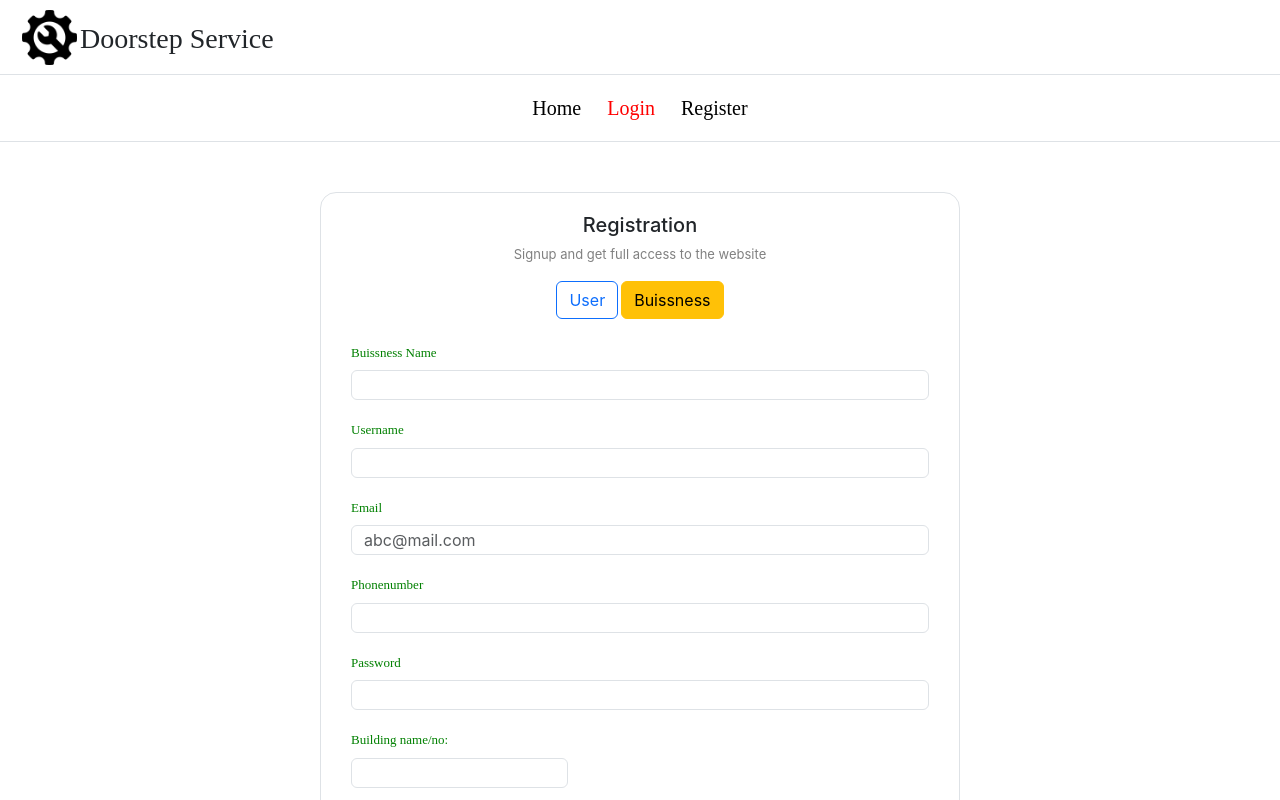
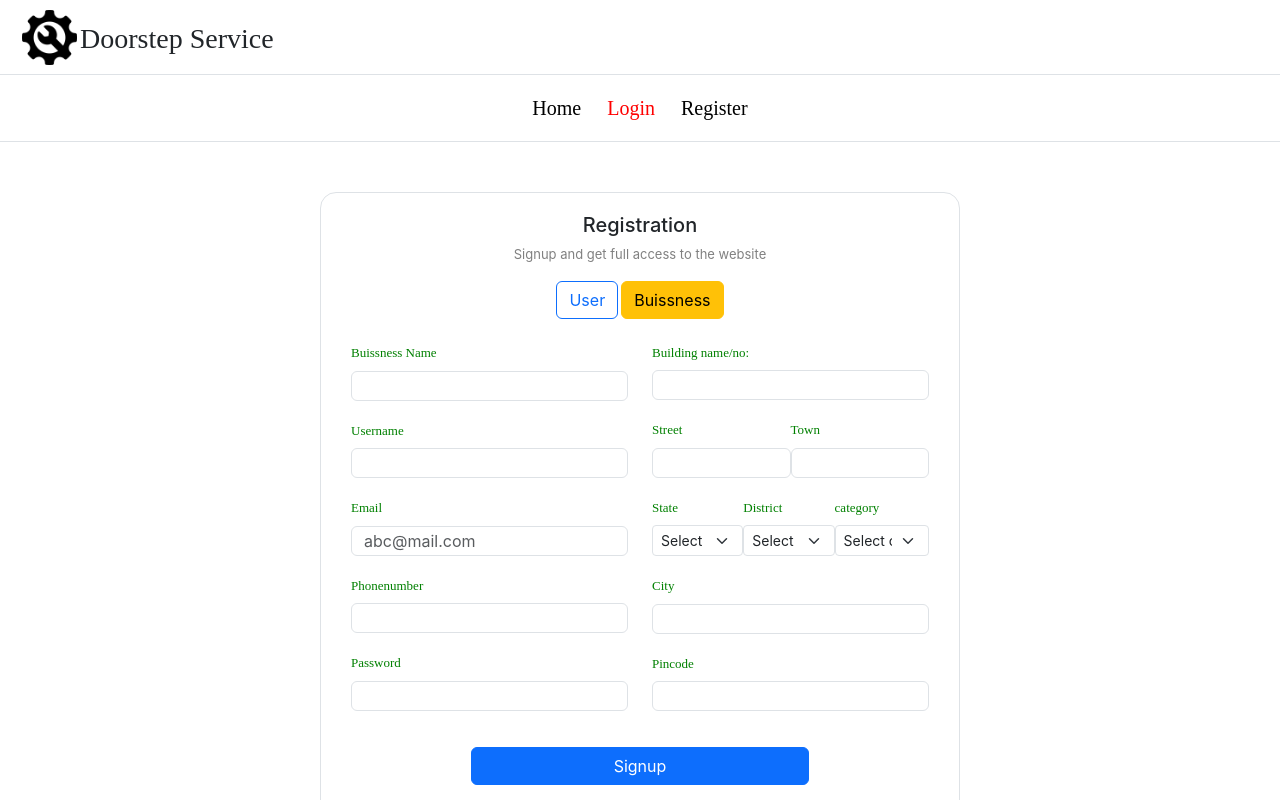
Before and after one commit to nivedpk21/Doorstepservice, a React (Create React App) app in the folder client/: page /register in a window 1280 px wide. Both pictures are taken after a click on the button "Buissness". Shown: the top 800 px of the page. Built offline with nearby package versions, Linux system fonts and the light colour scheme.

Commit message:
made changes to business registration

```diff
--- a/client/src/pages/Registration.js
+++ b/client/src/pages/Registration.js
@@ -471,8 +471,8 @@ export default function Registration() {
           // -----------------buissness form---------------------------------------------------------------------------------
           <>
             <div class="row justify-content-center align-items-center ">
-              <div class="col-6 col-sm-12 col-md-12 col-lg-6" style={{width:"100%"}}>
-                <div >
+              <div class="col-6 col-sm-12 col-md-12 col-lg-6" >
+                <div>
                   {/* form ---------------------------------------------------*/}
                   <div class="mb-3">
                     <label for="" class="form-label">
@@ -552,7 +552,7 @@ export default function Registration() {
                 </div>
               </div>
               {/* col 2 ------------------------------*/}
-              <div class="col">
+              <div class="col-6 col-sm-12 col-md-12 col-lg-6">
                 <div>
                   <div class="mb-3">
                     <label for="" class="form-label">
@@ -570,7 +570,7 @@ export default function Registration() {
                     />
                   </div>
 
-                  <div style={{ display: "flex" }}>
+                  <div style={{ display: "flex", justifyContent: "space-between" }}>
                     <div class="mb-3">
                       <label for="" class="form-label">
                         Street
```
Also changed, not shown: client/src/pages/register.css (line endings or trailing spaces).
